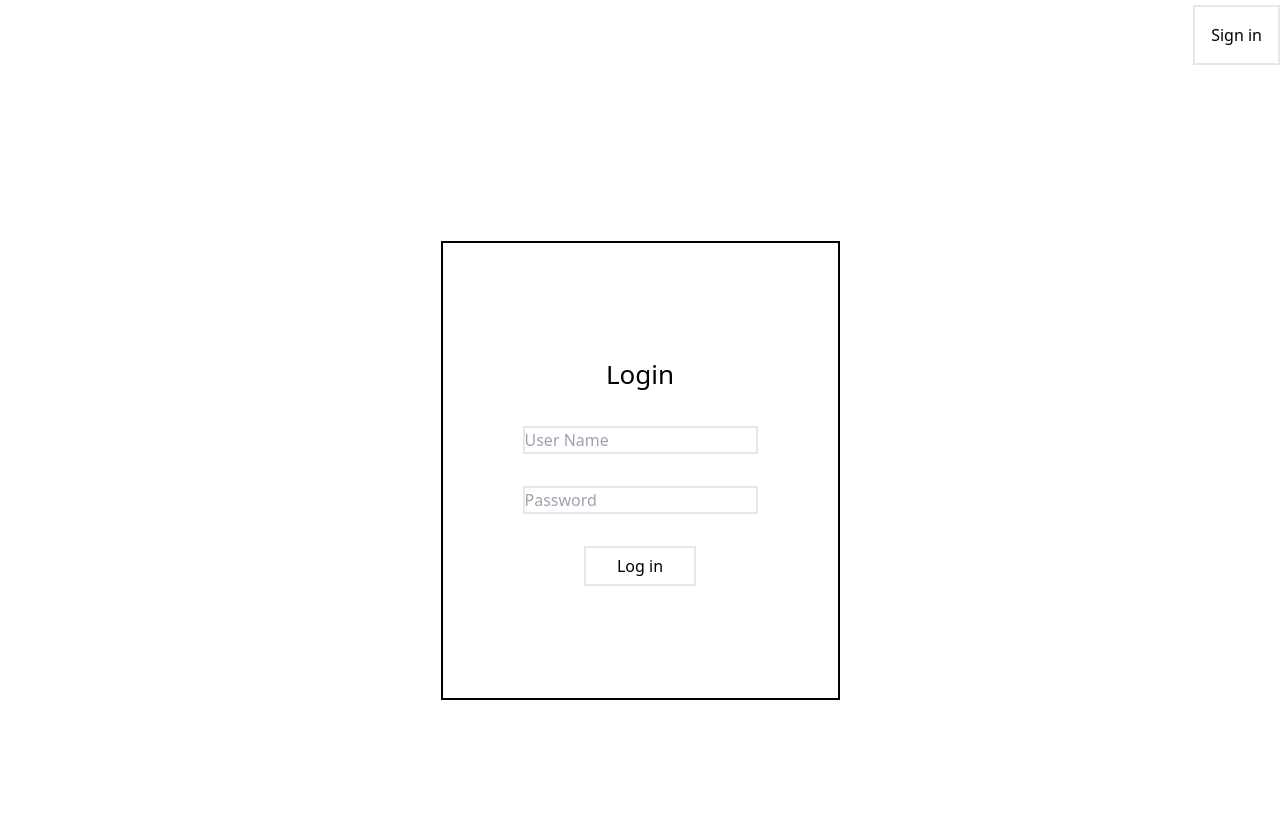
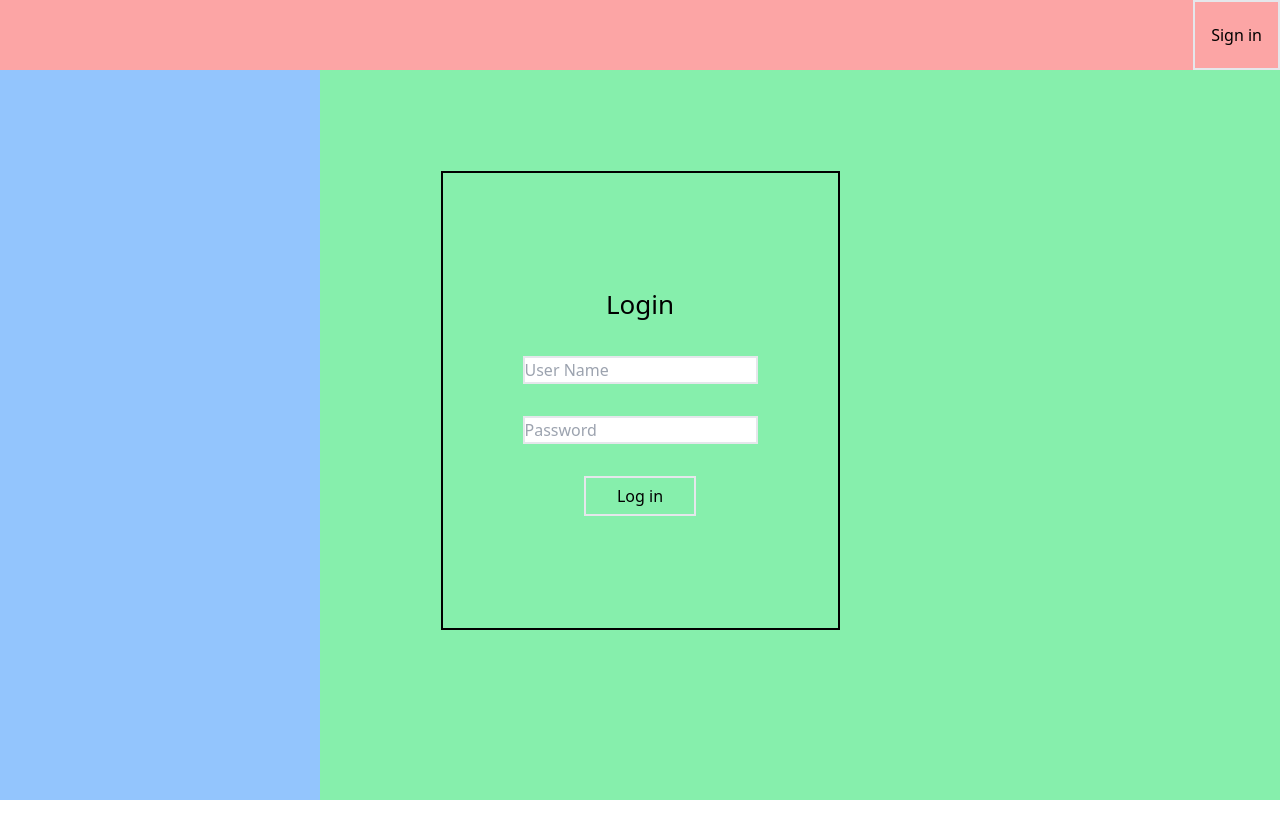
Before and after one commit to Concept42/work-manager, a Next.js app: page /signin in a window 1280 px wide. Shown: the top 838 px of the page. After the commit the page ends 800 px from the top, so only its background shows below. Built offline with nearby package versions, Linux system fonts and the light colour scheme; no server answers.

Commit message:
Layout design

```diff
--- /dev/null
+++ b/components/Layout/AppLayout.jsx
@@ -0,0 +1,14 @@
+import React from 'react'
+
+const AppLayout = ({ children }) => {
+  return (
+    <div className='flex grow-0 h-screen w-screen bg-green-300 justify-center'>
+      <div className='flex grow-1 h-screen w-80 bg-blue-300 fixed left-0 '>
+        SideBar
+      </div>
+      {children}
+    </div>
+  )
+}
+
+export default AppLayout
--- a/components/TestHeader.jsx
+++ b/components/TestHeader.jsx
@@ -5,7 +5,7 @@ function TestHeader() {
   const { status } = useSession()
 
   return (
-    <div className='flex w-screen h-[70px] justify-end items-center'>
+    <div className='flex grow-0 w-full h-[70px] fixed bg-red-300 justify-end'>
       {status === 'authenticated' ? (
         <button
           className='border-solid border-2 p-4'
--- a/pages/_app.js
+++ b/pages/_app.js
@@ -1,14 +1,17 @@
 import { SessionProvider } from 'next-auth/react'
 import '../styles/globals.css'
+import AuthWrapper from '../components/AuthWrapper'
+import AppLayout from '../components/Layout/AppLayout'
 import TestHeader from '../components/TestHeader'
-import AuthWrapper from '../components/AuthWrapper'
 
 function MyApp({ Component, pageProps: { session, ...pageProps } }) {
   return (
     <SessionProvider session={pageProps.session}>
       <AuthWrapper>
-        <TestHeader />
-        <Component {...pageProps} />
+        <AppLayout>
+          <TestHeader />
+          <Component {...pageProps} />
+        </AppLayout>
       </AuthWrapper>
     </SessionProvider>
   )
--- a/pages/workorders.js
+++ b/pages/workorders.js
@@ -41,7 +41,7 @@ function WorkOrders() {
   }, [])
 
   return (
-    <div>
+    <div className='flex justify-center items-center'>
       {/* Work order List */}
       <section>
         {workOrders.length > 0 &&
```
Also changed, not shown: _app.js (added, +12 -0 lines).
